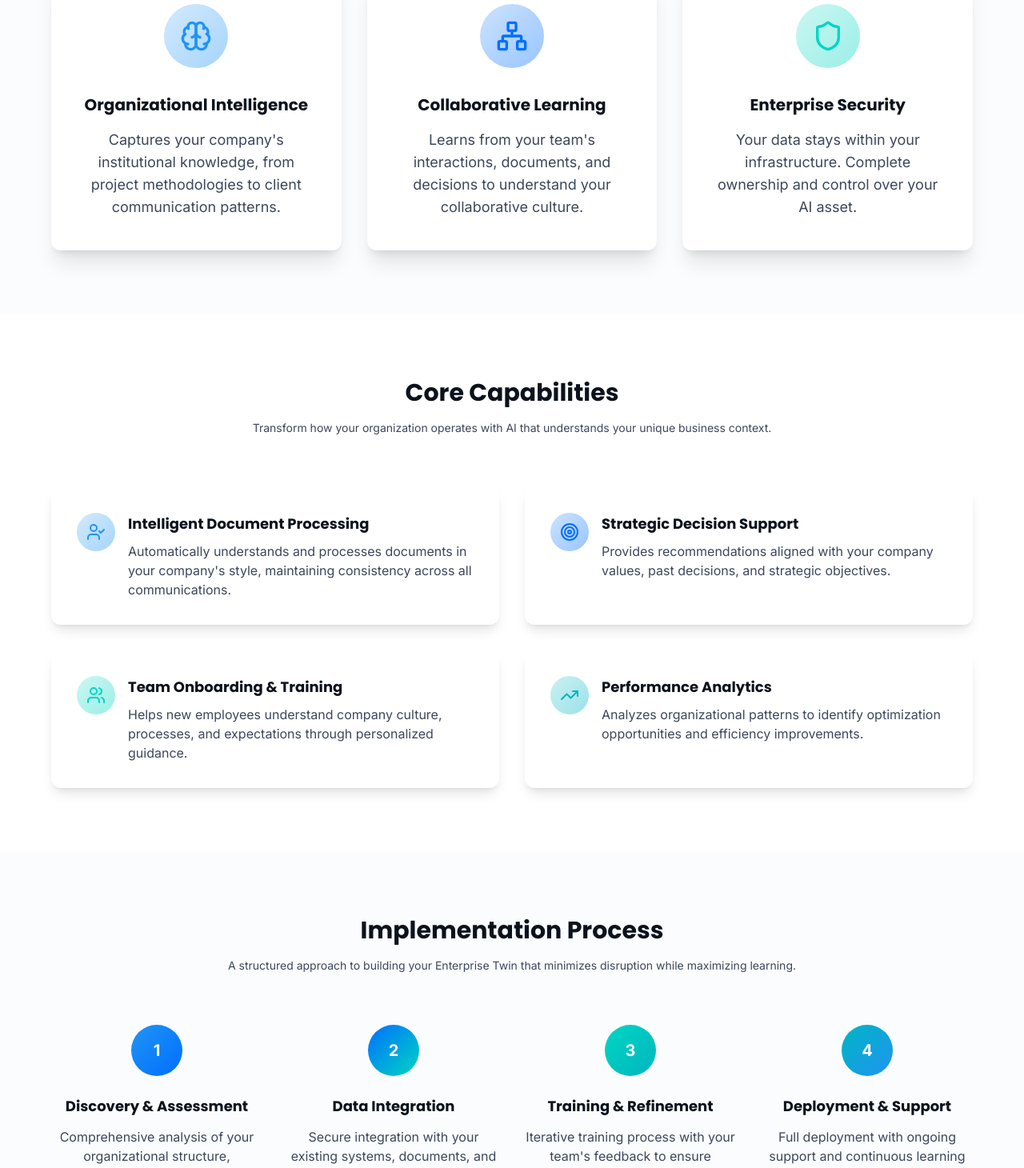
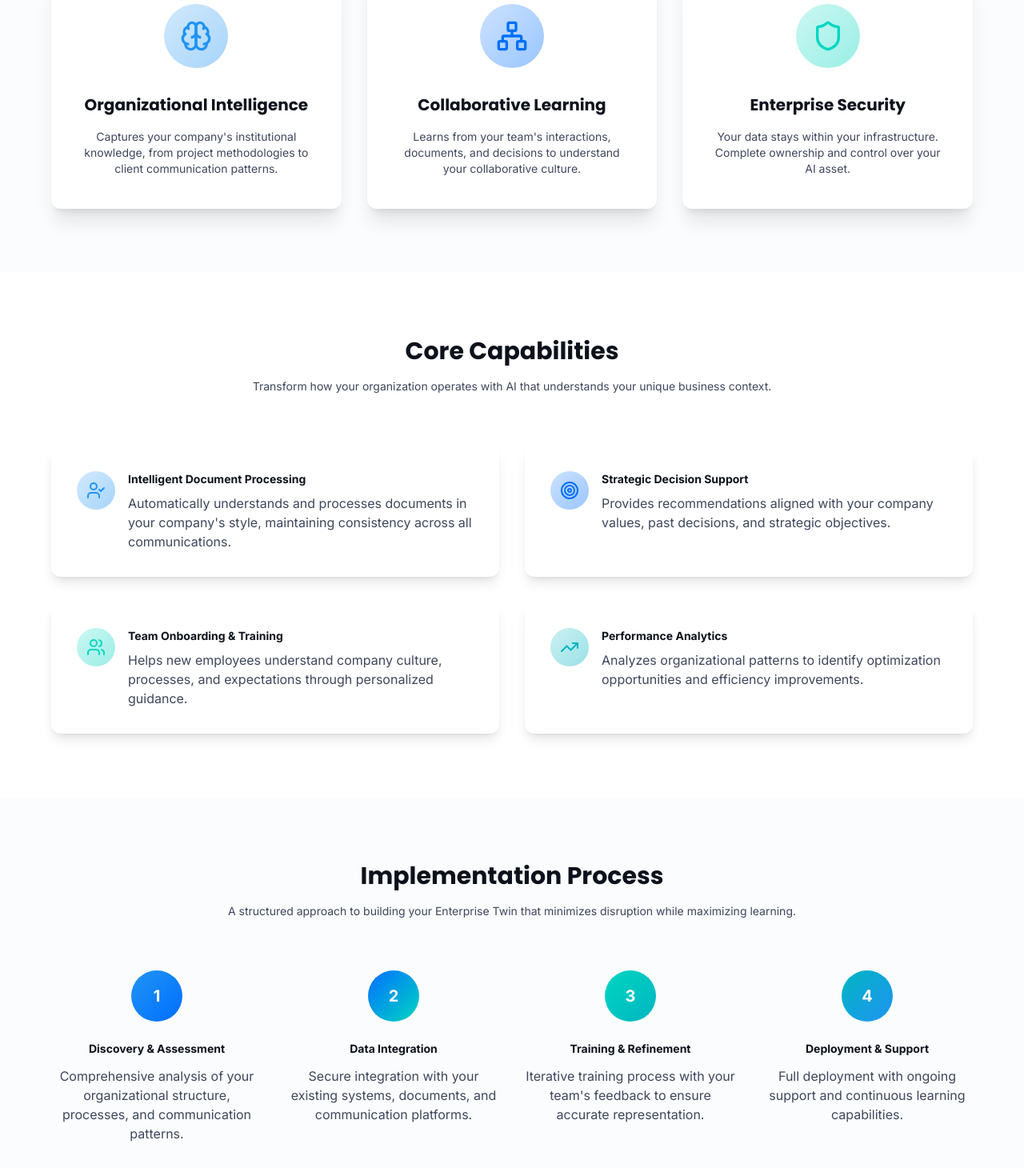
Before and after one commit to MutaiG/AnansiAI-Website, a React (Vite) app: page /products/enterprise-twin in a window 1280 px wide. Shown: the part 1098-2558 px from the top of the page at 80% size. Built offline with nearby package versions, Linux system fonts and the light colour scheme; the HTML template or start-up script is replaced by a standard one.

Commit message:
Fix text-lg sizes across remaining pages to be smaller
cgen-dbaad97d1b12469297c8ee6a60e3c5d6

```diff
--- a/src/pages/EnterpriseTwin.tsx
+++ b/src/pages/EnterpriseTwin.tsx
@@ -111,7 +111,7 @@ const EnterpriseTwin = () => {
                 <h3 className="text-xl font-bold mb-4">
                   Organizational Intelligence
                 </h3>
-                <p className="text-muted-foreground text-lg">
+                <p className="text-muted-foreground text-sm">
                   Captures your company's institutional knowledge, from project
                   methodologies to client communication patterns.
                 </p>
@@ -126,7 +126,7 @@ const EnterpriseTwin = () => {
                 <h3 className="text-xl font-bold mb-4">
                   Collaborative Learning
                 </h3>
-                <p className="text-muted-foreground text-lg">
+                <p className="text-muted-foreground text-sm">
                   Learns from your team's interactions, documents, and decisions
                   to understand your collaborative culture.
                 </p>
@@ -139,7 +139,7 @@ const EnterpriseTwin = () => {
                   <Shield className="h-10 w-10 text-logo-teal" />
                 </div>
                 <h3 className="text-xl font-bold mb-4">Enterprise Security</h3>
-                <p className="text-muted-foreground text-lg">
+                <p className="text-muted-foreground text-sm">
                   Your data stays within your infrastructure. Complete ownership
                   and control over your AI asset.
                 </p>
@@ -170,7 +170,7 @@ const EnterpriseTwin = () => {
                     <UserCheck className="h-6 w-6 text-cyber-blue" />
                   </div>
                   <div>
-                    <h3 className="text-lg font-bold mb-2">
+                    <h3 className="text-sm font-bold mb-2">
                       Intelligent Document Processing
                     </h3>
                     <p className="text-muted-foreground">
@@ -190,7 +190,7 @@ const EnterpriseTwin = () => {
                     <Target className="h-6 w-6 text-logo-blue" />
                   </div>
                   <div>
-                    <h3 className="text-lg font-bold mb-2">
+                    <h3 className="text-sm font-bold mb-2">
                       Strategic Decision Support
                     </h3>
                     <p className="text-muted-foreground">
@@ -209,7 +209,7 @@ const EnterpriseTwin = () => {
                     <Users className="h-6 w-6 text-logo-teal" />
                   </div>
                   <div>
-                    <h3 className="text-lg font-bold mb-2">
+                    <h3 className="text-sm font-bold mb-2">
                       Team Onboarding & Training
                     </h3>
                     <p className="text-muted-foreground">
@@ -228,7 +228,7 @@ const EnterpriseTwin = () => {
                     <TrendingUp className="h-6 w-6 text-ai-accent" />
                   </div>
                   <div>
-                    <h3 className="text-lg font-bold mb-2">
+                    <h3 className="text-sm font-bold mb-2">
                       Performance Analytics
                     </h3>
                     <p className="text-muted-foreground">
@@ -261,7 +261,7 @@ const EnterpriseTwin = () => {
               <div className="inline-flex items-center justify-center w-16 h-16 rounded-full bg-gradient-to-br from-cyber-blue to-logo-blue text-white mb-6">
                 <span className="text-xl font-bold">1</span>
               </div>
-              <h3 className="text-lg font-bold mb-3">Discovery & Assessment</h3>
+              <h3 className="text-sm font-bold mb-3">Discovery & Assessment</h3>
               <p className="text-muted-foreground">
                 Comprehensive analysis of your organizational structure,
                 processes, and communication patterns.
@@ -272,7 +272,7 @@ const EnterpriseTwin = () => {
               <div className="inline-flex items-center justify-center w-16 h-16 rounded-full bg-gradient-to-br from-logo-blue to-logo-teal text-white mb-6">
                 <span className="text-xl font-bold">2</span>
               </div>
-              <h3 className="text-lg font-bold mb-3">Data Integration</h3>
+              <h3 className="text-sm font-bold mb-3">Data Integration</h3>
               <p className="text-muted-foreground">
                 Secure integration with your existing systems, documents, and
                 communication platforms.
@@ -283,7 +283,7 @@ const EnterpriseTwin = () => {
               <div className="inline-flex items-center justify-center w-16 h-16 rounded-full bg-gradient-to-br from-logo-teal to-ai-accent text-white mb-6">
                 <span className="text-xl font-bold">3</span>
               </div>
-              <h3 className="text-lg font-bold mb-3">Training & Refinement</h3>
+              <h3 className="text-sm font-bold mb-3">Training & Refinement</h3>
               <p className="text-muted-foreground">
                 Iterative training process with your team's feedback to ensure
                 accurate representation.
@@ -294,7 +294,7 @@ const EnterpriseTwin = () => {
               <div className="inline-flex items-center justify-center w-16 h-16 rounded-full bg-gradient-to-br from-ai-accent to-cyber-blue text-white mb-6">
                 <span className="text-xl font-bold">4</span>
               </div>
-              <h3 className="text-lg font-bold mb-3">Deployment & Support</h3>
+              <h3 className="text-sm font-bold mb-3">Deployment & Support</h3>
               <p className="text-muted-foreground">
                 Full deployment with ongoing support and continuous learning
                 capabilities.
@@ -428,7 +428,7 @@ const EnterpriseTwin = () => {
                   <Button
                     asChild
                     size="lg"
-                    className="bg-gradient-to-r from-cyber-blue to-logo-blue text-white px-8 py-4 text-lg font-semibold hover:scale-105 transition-all duration-300"
+                    className="bg-gradient-to-r from-cyber-blue to-logo-blue text-white px-8 py-4 text-sm font-semibold hover:scale-105 transition-all duration-300"
                   >
                     <Link to="/contact">
                       Complete Enterprise Inquiry Form
--- a/src/pages/TwinShowcase.tsx
+++ b/src/pages/TwinShowcase.tsx
@@ -300,7 +300,7 @@ const TwinShowcase = () => {
                 <div className="w-16 h-16 bg-muted rounded-full flex items-center justify-center mx-auto mb-4">
                   <Search className="h-8 w-8 text-muted-foreground" />
                 </div>
-                <h3 className="text-lg font-semibold mb-2">No Twins Found</h3>
+                <h3 className="text-sm font-semibold mb-2">No Twins Found</h3>
                 <p className="text-muted-foreground">
                   Try adjusting your search terms or filters.
                 </p>
--- a/src/pages/VisionMission.tsx
+++ b/src/pages/VisionMission.tsx
@@ -77,7 +77,7 @@ const VisionMission = () => {
                   creativity.
                 </p>
                 <div className="p-6 rounded-lg bg-background border-l-4 border-logo-teal">
-                  <p className="text-lg font-medium">
+                  <p className="text-sm font-medium">
                     We aim to shift the AI world from{" "}
                     <span className="text-red-500 line-through">
                       "one model fits all"
@@ -188,7 +188,7 @@ const VisionMission = () => {
                   AI Twins they've shaped themselves.
                 </p>
                 <div className="p-6 rounded-lg bg-background border-l-4 border-logo-blue">
-                  <p className="text-lg font-medium">
+                  <p className="text-sm font-medium">
                     We see a future where AI enhances human potential rather
                     than replacing it, where everyone has access to personal AI
                     that truly understands them.
@@ -204,7 +204,7 @@ const VisionMission = () => {
       <section className="py-20 bg-muted/30">
         <div className="container mx-auto px-4">
           <div className="text-center mb-16">
-            <h2 className="text-lg sm:text-xl lg:text-2xl font-bold mb-4">
+            <h2 className="text-sm sm:text-xl lg:text-2xl font-bold mb-4">
               What Drives Us
             </h2>
             <p className="text-sm text-muted-foreground max-w-2xl mx-auto">
@@ -219,7 +219,7 @@ const VisionMission = () => {
                 <div className="inline-flex items-center justify-center w-16 h-16 rounded-full bg-gradient-to-br from-logo-teal/20 to-logo-teal/40 mb-6">
                   <Users className="h-8 w-8 text-logo-teal" />
                 </div>
-                <h3 className="text-lg font-bold mb-4">Human-first AI</h3>
+                <h3 className="text-sm font-bold mb-4">Human-first AI</h3>
                 <p className="text-muted-foreground text-sm">
                   Not general AI. Every Twin is built for and by its human
                   owner.
@@ -232,7 +232,7 @@ const VisionMission = () => {
                 <div className="inline-flex items-center justify-center w-16 h-16 rounded-full bg-gradient-to-br from-logo-blue/20 to-logo-blue/40 mb-6">
                   <Shield className="h-8 w-8 text-logo-blue" />
                 </div>
-                <h3 className="text-lg font-bold mb-4">
+                <h3 className="text-sm font-bold mb-4">
                   Sustainability over scale
                 </h3>
                 <p className="text-muted-foreground text-sm">
@@ -246,7 +246,7 @@ const VisionMission = () => {
                 <div className="inline-flex items-center justify-center w-16 h-16 rounded-full bg-gradient-to-br from-cyber-blue/20 to-cyber-blue/40 mb-6">
                   <GraduationCap className="h-8 w-8 text-cyber-blue" />
                 </div>
-                <h3 className="text-lg font-bold mb-4">
+                <h3 className="text-sm font-bold mb-4">
                   Education before automation
                 </h3>
                 <p className="text-muted-foreground text-sm">
@@ -260,7 +260,7 @@ const VisionMission = () => {
                 <div className="inline-flex items-center justify-center w-16 h-16 rounded-full bg-gradient-to-br from-ai-accent/20 to-ai-accent/40 mb-6">
                   <Heart className="h-8 w-8 text-ai-accent" />
                 </div>
-                <h3 className="text-lg font-bold mb-4">
+                <h3 className="text-sm font-bold mb-4">
                   Ownership before access
                 </h3>
                 <p className="text-muted-foreground text-sm">
@@ -276,7 +276,7 @@ const VisionMission = () => {
       <section className="py-20">
         <div className="container mx-auto px-4">
           <div className="max-w-4xl mx-auto text-center">
-            <h2 className="text-lg sm:text-xl lg:text-2xl font-bold mb-8">
+            <h2 className="text-sm sm:text-xl lg:text-2xl font-bold mb-8">
               The Future We're Building Together
             </h2>
 
@@ -319,7 +319,7 @@ const VisionMission = () => {
               <h3 className="text-2xl font-bold mb-4">
                 Join Us in Shaping This Future
               </h3>
-              <p className="text-lg text-muted-foreground mb-6">
+              <p className="text-sm text-muted-foreground mb-6">
                 Every Twin trained brings us closer to a world where AI truly
                 serves humanity. Your journey matters.
               </p>
```
